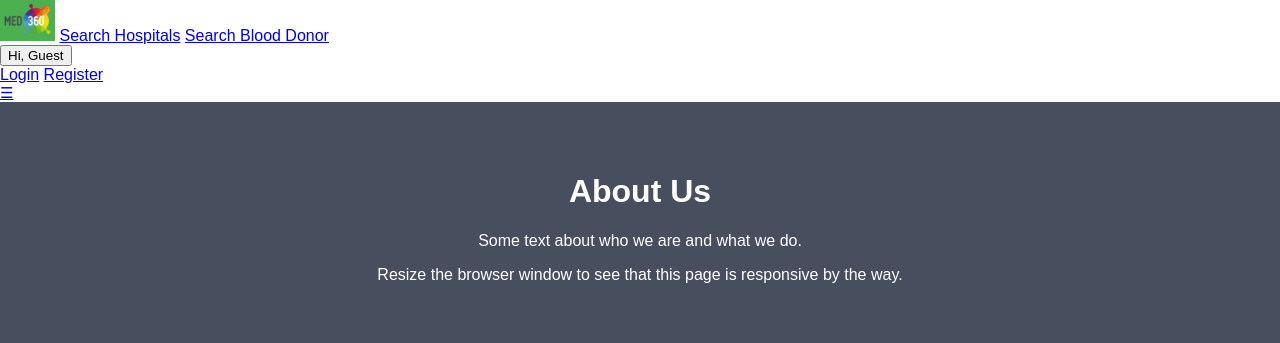
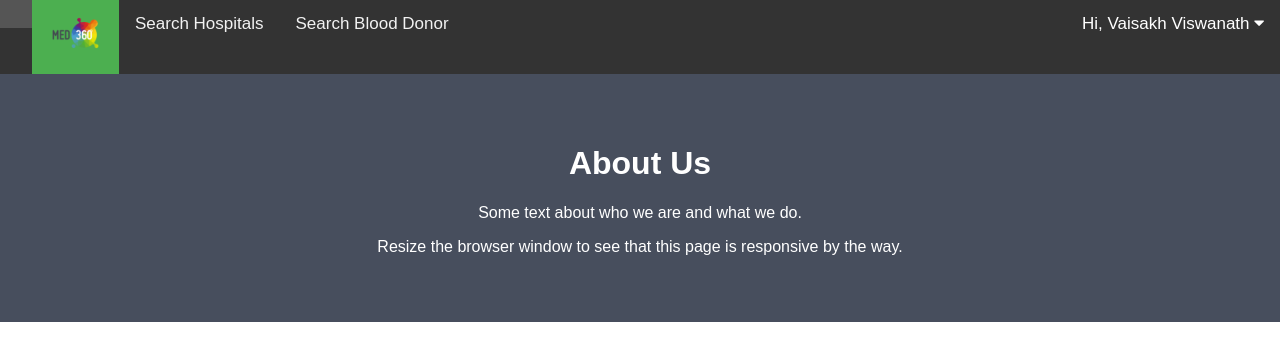
Before and after one commit to vaisakhv/Med360, a Flask app: page /about in a window 1280 px wide. Shown: the top 343 px of the page. Run offline with Flask 2, Linux system fonts and the light colour scheme; a user stored in the database is signed in; some libraries are stand-ins or nearby versions.

Commit message:
minor logic change
Signed-off-by: vaisakhv <vais27@gmail.com>

```diff
--- a/routes.py
+++ b/routes.py
@@ -19,6 +19,12 @@ login_manager.login_view = 'login'
 
 # mail = Mail()
 # mail.init_app(app)
+
+def is_auth():
+    auth = False
+    if current_user.is_authenticated:
+        auth = True
+    return auth
 
 
 @login_manager.user_loader
@@ -44,15 +50,12 @@ def server_error(e):
 
 @app.route("/about")
 def about():
-    return render_template("/about.html")
+    return render_template("/about.html", auth=is_auth())
 
 
 @app.route("/services")
 def services():
-    auth = False
-    if current_user.is_authenticated:
-        auth = True
-    return render_template("/services.html", auth=auth)
+    return render_template("/services.html", auth=is_auth())
 
 
 @app.route('/contact')
@@ -68,7 +71,7 @@ def contact():
     #           """ % (form.name.data, form.email.data, form.message.data)
     #     mail.send(msg)
     #     return render_template('contact.html', form=form, success=True)
-    return render_template('contact.html', form=form)
+    return render_template('contact.html', form=form, auth=is_auth())
 
 
 def getCovidData():
@@ -92,12 +95,8 @@ def getCovidData():
 def index():
     india_val = [[0]]
     global_val = {"Global": '0'}
-    auth = False
-    if current_user.is_authenticated:
-        india_val, global_val = getCovidData()
-        auth = True
     print(india_val[0], '\n', global_val['Global'])
-    return render_template('index.html', auth=auth, current_user=current_user, india=india_val, world=global_val)
+    return render_template('index.html', auth=is_auth(), current_user=current_user, india=india_val, world=global_val)
 
 
 @app.route('/check/<username>')
@@ -164,7 +163,8 @@ def logout():
 @login_required
 def view_profile():
     user_role = Role.find_role_by_id(current_user.role)
-    return render_template('profile_page.html', title='My Details', user=current_user, role=user_role.name)
+    return render_template('profile_page.html', title='My Details', user=current_user, role=user_role.name,
+                           auth=is_auth())
 
 
 @app.route("/resetpwd", methods=["GET", "POST"])
@@ -195,7 +195,7 @@ def resetPassword():
             return render_template("resetpwd.html", form=form)
         flash(message='Username not found')
         return render_template("resetpwd.html", form=form)
-    return render_template("resetpwd.html", form=form)
+    return render_template("resetpwd.html", form=form, auth=is_auth())
 
 
 @app.route("/register", methods=["GET", "POST"])
--- a/static/css/navbar.css
+++ b/static/css/navbar.css
@@ -30,9 +30,6 @@
   overflow: hidden;
 }
 
-.dropbtn{
-    float:right;
-}
 .dropdown .dropbtn {
   font-size: 17px;
   border: none;
--- a/templates/about.html
+++ b/templates/about.html
@@ -6,6 +6,8 @@
 <head>
     <title>Med360 | About</title>
     <meta content="width=device-width, initial-scale=1" name="viewport">
+    <link href="https://cdnjs.cloudflare.com/ajax/libs/font-awesome/4.7.0/css/font-awesome.min.css" rel="stylesheet">
+    <link href="{{ url_for('static', filename='css/navbar.css') }}" rel="stylesheet" type="text/css">
     <style>
     body {
       font-family: Arial, Helvetica, sans-serif;
@@ -84,6 +86,7 @@ html {
        color: white;
        text-align: center;
     }
+
     </style>
 </head>
 <body>
@@ -96,7 +99,7 @@ html {
         <a href="{{url_for('search_blood_donor')}}">Search Blood Donor</a>
         {% if auth %}
         <div class="dropdown w3-dropdown-hover">
-            <button class="dropbtn">Hi, {{current_user.name}}
+            <button class="dropbtn" style="float:right;">Hi, {{current_user.name}}
                 <i class="fa fa-caret-down"></i>
             </button>
             <div class="dropdown-content">
@@ -106,7 +109,7 @@ html {
         </div>
         {%else%}
         <div class="dropdown w3-dropdown-hover">
-            <button class="dropbtn">Hi, Guest
+            <button class="dropbtn" style="float:right;">Hi, Guest
                 <i class="fa fa-caret-down"></i>
             </button>
             <div class="dropdown-content">
--- a/templates/contact.html
+++ b/templates/contact.html
@@ -76,7 +76,7 @@ input[type=submit]:hover {
             <a href="{{url_for('search_blood_donor')}}">Search Blood Donor</a>
             {% if auth %}
             <div class="dropdown w3-dropdown-hover">
-                <button class="dropbtn">Hi, {{current_user.name}}
+                <button class="dropbtn" style="float:right;">Hi, {{current_user.name}}
                     <i class="fa fa-caret-down"></i>
                 </button>
                 <div class="dropdown-content">
@@ -86,7 +86,7 @@ input[type=submit]:hover {
             </div>
             {%else%}
             <div class="dropdown w3-dropdown-hover">
-                <button class="dropbtn">Hi, Guest
+                <button class="dropbtn" style="float:right;">Hi, Guest
                     <i class="fa fa-caret-down"></i>
                 </button>
                 <div class="dropdown-content">
--- a/templates/donor_search_result.html
+++ b/templates/donor_search_result.html
@@ -30,7 +30,7 @@
         <a href="{{url_for('search_blood_donor')}}">Search Blood Donor</a>
         {% if auth %}
         <div class="dropdown w3-dropdown-hover">
-            <button class="dropbtn">Hi, {{current_user.name}}
+            <button class="dropbtn" style="float:right;">Hi, {{current_user.name}}
                 <i class="fa fa-caret-down"></i>
             </button>
             <div class="dropdown-content">
@@ -40,7 +40,7 @@
         </div>
         {%else%}
         <div class="dropdown w3-dropdown-hover">
-            <button class="dropbtn">Hi, Guest
+            <button class="dropbtn" style="float:right;">Hi, Guest
                 <i class="fa fa-caret-down"></i>
             </button>
             <div class="dropdown-content">
--- a/templates/hospitalDetails.html
+++ b/templates/hospitalDetails.html
@@ -75,7 +75,7 @@
         <a href="{{url_for('search_blood_donor')}}">Search Blood Donor</a>
         {% if auth %}
         <div class="dropdown w3-dropdown-hover">
-            <button class="dropbtn">Hi, {{current_user.name}}
+            <button class="dropbtn" style="float:right;">Hi, {{current_user.name}}
                 <i class="fa fa-caret-down"></i>
             </button>
             <div class="dropdown-content">
@@ -85,7 +85,7 @@
         </div>
         {%else%}
         <div class="dropdown w3-dropdown-hover">
-            <button class="dropbtn">Hi, Guest
+            <button class="dropbtn" style="float:right;">Hi, Guest
                 <i class="fa fa-caret-down"></i>
             </button>
             <div class="dropdown-content">
--- a/templates/index.html
+++ b/templates/index.html
@@ -172,7 +172,7 @@
         <a href="{{url_for('search_blood_donor')}}">Search Blood Donor</a>
         {% if auth %}
         <div class="dropdown " style="float:right;">
-            <button class="dropbtn">Hi, {{current_user.name}}
+            <button class="dropbtn" style="float:right;">Hi, {{current_user.name}}
                 <i class="fa fa-caret-down"></i>
             </button>
             <div class="dropdown-content">
--- a/templates/resetpwd.html
+++ b/templates/resetpwd.html
@@ -174,7 +174,7 @@ body {
         <a href="{{url_for('search_blood_donor')}}">Search Blood Donor</a>
         {% if auth %}
         <div class="dropdown w3-dropdown-hover">
-            <button class="dropbtn">Hi, {{current_user.name}}
+            <button class="dropbtn" style="float:right;">Hi, {{current_user.name}}
                 <i class="fa fa-caret-down"></i>
             </button>
             <div class="dropdown-content">
@@ -184,7 +184,7 @@ body {
         </div>
         {%else%}
         <div class="dropdown w3-dropdown-hover">
-            <button class="dropbtn">Hi, Guest
+            <button class="dropbtn" style="float:right;">Hi, Guest
                 <i class="fa fa-caret-down"></i>
             </button>
             <div class="dropdown-content">
--- a/templates/searchResult.html
+++ b/templates/searchResult.html
@@ -58,7 +58,7 @@
         <a href="{{url_for('search_blood_donor')}}">Search Blood Donor</a>
         {% if auth %}
         <div class="dropdown w3-dropdown-hover">
-            <button class="dropbtn">Hi, {{current_user.name}}
+            <button class="dropbtn" style="float:right;">Hi, {{current_user.name}}
                 <i class="fa fa-caret-down"></i>
             </button>
             <div class="dropdown-content">
@@ -68,7 +68,7 @@
         </div>
         {%else%}
         <div class="dropdown w3-dropdown-hover">
-            <button class="dropbtn">Hi, Guest
+            <button class="dropbtn" style="float:right;">Hi, Guest
                 <i class="fa fa-caret-down"></i>
             </button>
             <div class="dropdown-content">
--- a/templates/search_blood_donor.html
+++ b/templates/search_blood_donor.html
@@ -72,7 +72,7 @@ body{
         <a href="{{url_for('search_hospital') }}">Search Hospitals</a>
         <a href="{{url_for('search_blood_donor')}}">Search Blood Donor</a>
         <div class="dropdown ">
-            <button class="dropbtn">Hi, {{current_user.name}}
+            <button class="dropbtn" style="float:right;">Hi, {{current_user.name}}
                 <i class="fa fa-caret-down"></i>
             </button>
             <div class="dropdown-content">
--- a/templates/services.html
+++ b/templates/services.html
@@ -86,7 +86,7 @@ body {
         <a href="{{url_for('search_blood_donor')}}">Search Blood Donor</a>
         {% if auth %}
         <div class="dropdown w3-dropdown-hover">
-            <button class="dropbtn">Hi, {{current_user.name}}
+            <button class="dropbtn" style="float:right;">Hi, {{current_user.name}}
                 <i class="fa fa-caret-down"></i>
             </button>
             <div class="dropdown-content">
@@ -96,7 +96,7 @@ body {
         </div>
         {%else%}
         <div class="dropdown w3-dropdown-hover">
-            <button class="dropbtn">Hi, Guest
+            <button class="dropbtn" style="float:right;">Hi, Guest
                 <i class="fa fa-caret-down"></i>
             </button>
             <div class="dropdown-content">
--- a/templates/update_profile.html
+++ b/templates/update_profile.html
@@ -171,7 +171,7 @@ body {
             <a href="{{url_for('search_blood_donor')}}">Search Blood Donor</a>
             {% if auth %}
             <div class="dropdown w3-dropdown-hover">
-                <button class="dropbtn">Hi, {{current_user.name}}
+                <button class="dropbtn" style="float:right;">Hi, {{current_user.name}}
                     <i class="fa fa-caret-down"></i>
                 </button>
                 <div class="dropdown-content">
@@ -181,7 +181,7 @@ body {
             </div>
             {%else%}
             <div class="dropdown w3-dropdown-hover">
-                <button class="dropbtn">Hi, Guest
+                <button class="dropbtn" style="float:right;">Hi, Guest
                     <i class="fa fa-caret-down"></i>
                 </button>
                 <div class="dropdown-content">
```
Also changed, not shown: templates/profile_page.html (+4 -3 lines). Lines whose indentation alone changed are shown as unchanged.
